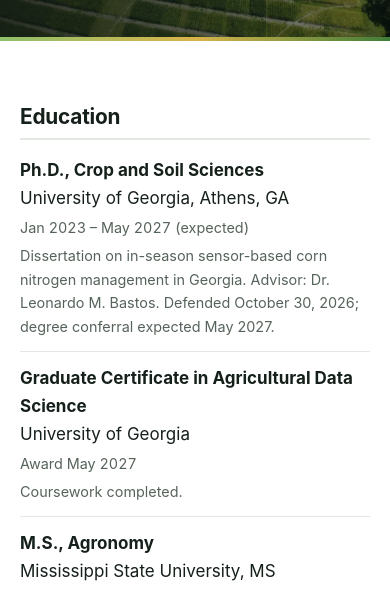
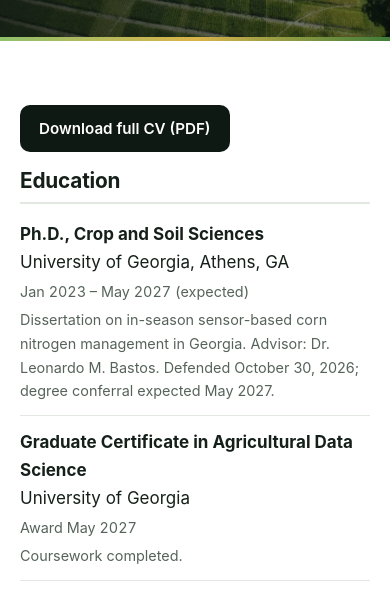
Before and after one commit to AmrinderJakhar98/amrinderjakhar.github.io, a plain HTML site: page cv.html in a window 390 px wide. Shown: the part 217-807 px from the top of the page. Drawn offline with Linux system fonts and the light colour scheme.

Commit message:
Add public CV PDF and Download CV button
Phone number and reference contact details removed; Amrinder approved this
version on Nov 19 2026.

Co-Authored-By: Claude Opus 5.5 <noreply@anthropic.com>
Claude-Session: https://claude.ai/code/session_01N7nrEMYQhT99Uehqu9jKfM

```diff
--- a/cv.html
+++ b/cv.html
@@ -27,7 +27,7 @@
 <main id="main" tabindex="-1">
 <p class="printhead">Amrinder Jakhar &middot; Ph.D. candidate, Crop and Soil Sciences, University of Georgia &middot; aj01359@uga.edu &middot; amrinderjakhar.com</p>
 <div class="phead"><div class="wrap"><h1>Curriculum Vitae</h1><p>Ph.D. candidate in Crop and Soil Sciences at the University of Georgia.</p></div></div><section><div class="wrap">
-
+ <p><a class="btn btn-dark" href="assets/Amrinder_Jakhar_CV.pdf">Download full CV (PDF)</a></p>
  <div class="cvsec"><h2>Education</h2><div class="row"><div><b>Ph.D., Crop and Soil Sciences</b><br>University of Georgia, Athens, GA</div><div class="d">Jan 2023 &ndash; May 2027 (expected)</div><div class="s">Dissertation on in-season sensor-based corn nitrogen management in Georgia. Advisor: Dr. Leonardo M. Bastos. Defended October 30, 2026; degree conferral expected May 2027.</div></div><div class="row"><div><b>Graduate Certificate in Agricultural Data Science</b><br>University of Georgia</div><div class="d">Award May 2027</div><div class="s">Coursework completed.</div></div><div class="row"><div><b>M.S., Agronomy</b><br>Mississippi State University, MS</div><div class="d">2021 &ndash; 2022</div><div class="s">Thesis: Biochar and gypsum effects on soil properties and water quality in cotton and soybean production systems in the Mississippi Delta. Advisor: Dr. Jagmandeep Dhillon. Defended December 2022; degree conferred December 2023.</div></div><div class="row"><div><b>B.Sc. (Hons.), Agriculture</b><br>Punjab Agricultural University, Ludhiana, India</div><div class="d">2013 &ndash; 2019</div></div></div>
  <div class="cvsec"><h2>Research experience</h2><div class="row"><div><b>Graduate Research Assistant</b><br>Crop and Soil Sciences, University of Georgia</div><div class="d">2023 &ndash; present</div><div class="s">Multi-site-year corn N trials; proximal, UAV and satellite sensing; optimum N rate models; global meta-analysis; collaborative ML and UAV LiDAR studies.</div></div><div class="row"><div><b>Graduate Research Assistant</b><br>Mississippi State University</div><div class="d">2021 &ndash; 2022</div><div class="s">Biochar and gypsum effects on soil physical properties and water quality, with lysimeter soil-solution monitoring and IC, Lachat and ICP-OES analysis.</div></div><div class="row"><div><b>Intern, Cotton Development Program</b><br>Department of Agriculture and Farmers Welfare, Government of Punjab, India</div><div class="d">Aug &ndash; Oct 2018</div></div></div>
  <div class="cvsec"><h2>Publications</h2><p>4 peer-reviewed journal articles, 4 manuscripts submitted or under review, and 7 conference proceedings. The <a href="publications.html">full publication list</a> is on its own page.</p></div>
```
Also changed, not shown: 1 other file.
